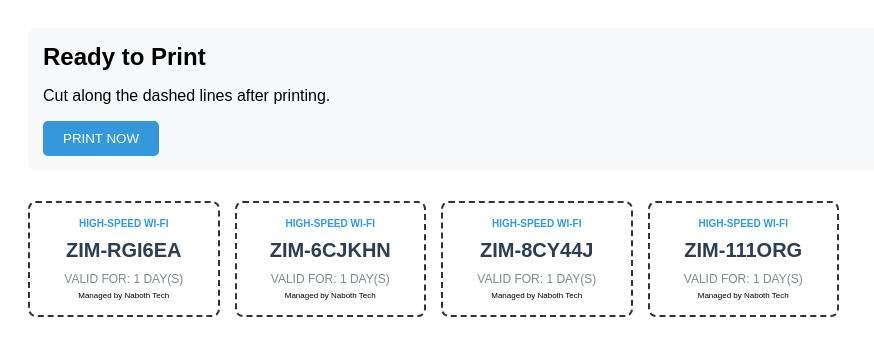
After one commit to nabothsithole/cudy-hotspot, a Flask app: page /admin/print in a window 1280 px wide. The commit adds this page. Shown: the top 356 px of the page, without its empty margins (0-874 px from the left). Run offline with Flask 3, Linux system fonts and the light colour scheme; the visitor is signed in with stand-in values (Sample User, id 1); data comes from the database, SQL or seed files in the repository.

```diff
--- a/app.py
+++ b/app.py
@@ -36,15 +36,53 @@ def admin_required(f):
         return f(*args, **kwargs)
     return decorated_function
 
+# --- HELPER: GET VOUCHER STATUS (Live Calculation) ---
+def get_live_voucher(code_or_mac, is_mac=False):
+    conn = sqlite3.connect('hotspot.db')
+    c = conn.cursor()
+    if is_mac:
+        c.execute("SELECT * FROM vouchers WHERE mac_address=? AND status='active'", (code_or_mac,))
+    else:
+        c.execute("SELECT * FROM vouchers WHERE code=?", (code_or_mac,))
+    v = c.fetchone()
+
+    if not v:
+        conn.close()
+        return None
+
+    # ID, CODE, DURATION, STATUS, CREATED, ACTIVATED, MAC, EXPIRES
+    v_id, v_code, duration, status, created, activated, v_mac, expires_str = v
+
+    # LIVE CHECK: If it's active but the time is past, mark as expired now
+    if status == 'active' and expires_str:
+        expires_at = datetime.strptime(expires_str, "%Y-%m-%d %H:%M:%S.%f")
+        if datetime.now() > expires_at:
+            c.execute("UPDATE vouchers SET status='expired' WHERE id=?", (v_id,))
+            conn.commit()
+            status = 'expired'
+
+    conn.close()
+    # Return as a dictionary for easy use
+    return {
+        "id": v_id, "code": v_code, "status": status,
+        "mac": v_mac, "expires_at": expires_str
+    }
+
 # --- ROUTES ---
 
-# 1. THE CAPTIVE PORTAL LOGIN (User View)
 @app.route('/')
 @app.route('/login')
 def login():
-    # Cudy redirects here with params: gw_id, client_mac, etc.
     mac = request.args.get('mac')
-    gw_url = request.args.get('gw_url') # The Cudy's local URL for auth
+    gw_url = request.args.get('gw_url')
+
+    # Check if this MAC already has a LIVE active voucher
+    if mac:
+        active_v = get_live_voucher(mac, is_mac=True)
+        if active_v and active_v['status'] == 'active':
+            # Already active! Skip login and reconnect them.
+            return redirect(f"{gw_url}/auth?status=success&mac={mac}&voucher={active_v['code']}")
+
     return render_template('login.html', mac=mac, gw_url=gw_url)
 
 # 2. VOUCHER VALIDATION LOGIC
@@ -54,42 +92,60 @@ def authenticate():
     mac = request.form.get('mac')
     gw_url = request.form.get('gw_url')
 
-    conn = sqlite3.connect('hotspot.db')
-    c = conn.cursor()
-    c.execute("SELECT * FROM vouchers WHERE code=?", (code,))
-    v = c.fetchone()
+    v = get_live_voucher(code)
 
     if not v:
         flash("Invalid voucher code.")
         return redirect(url_for('login', mac=mac, gw_url=gw_url))
 
-    # ID, CODE, DURATION, STATUS, CREATED, ACTIVATED, MAC, EXPIRES
-    v_id, v_code, duration, status, created, activated, v_mac, expires = v
-
-    if status == 'active' and v_mac != mac:
+    if v['status'] == 'active' and v['mac'] != mac:
         flash("Voucher is already in use by another device.")
         return redirect(url_for('login', mac=mac, gw_url=gw_url))
 
-    if status == 'expired':
+    if v['status'] == 'expired':
         flash("Voucher has expired.")
         return redirect(url_for('login', mac=mac, gw_url=gw_url))
 
     # Activate Unused Voucher
-    if status == 'unused':
+    if v['status'] == 'unused':
+        conn = sqlite3.connect('hotspot.db')
+        c = conn.cursor()
         now = datetime.now()
+        # Fetch the original duration from the DB to calculate expiry
+        c.execute("SELECT duration_days FROM vouchers WHERE id=?", (v['id'],))
+        duration = c.fetchone()[0]
         expiry = now + timedelta(days=duration)
         c.execute("UPDATE vouchers SET status='active', activated_at=?, mac_address=?, expires_at=? WHERE id=?",
-                  (now, mac, expiry, v_id))
+                  (now, mac, expiry, v['id']))
         conn.commit()
+        conn.close()
 
+    if gw_url:
+        return redirect(f"{gw_url}/auth?status=success&mac={mac}&voucher={code}")
+
+    return render_template('success.html', code=code)
+
+# API for Cudy AP to check if a user should be kicked off
+@app.route('/verify/<mac>')
+def verify_status(mac):
+    v = get_live_voucher(mac, is_mac=True)
+    if v and v['status'] == 'active':
+        return {"status": "authorized", "expires": v['expires_at']}, 200
+    return {"status": "unauthorized"}, 401
+
+# 3. PRINTABLE VOUCHERS VIEW
+@app.route('/admin/print')
+@admin_required
+def print_vouchers():
+    conn = sqlite3.connect('hotspot.db')
+    c = conn.cursor()
+    # Only show unused vouchers for printing
+    c.execute("SELECT code, duration_days FROM vouchers WHERE status='unused' ORDER BY created_at DESC")
+    unused = c.fetchall()
     conn.close()
+    return render_template('print_vouchers.html', vouchers=unused)
 
-    # WORLD-CLASS HANDSHAKE:
-    # Tell Cudy to open the gate. Usually a redirect to Cudy's auth API.
-    # Example: return redirect(f"{gw_url}/auth?mac={mac}&status=success")
-    return f"<h1>Success!</h1><p>Voucher {code} activated. You are now connected to High-Speed Wi-Fi.</p>"
-
-# 3. ADMIN LOGIN
+# 4. ADMIN LOGIN
 @app.route('/admin/login', methods=['GET', 'POST'])
 def admin_login():
     if request.method == 'POST':
--- a/templates/admin.html
+++ b/templates/admin.html
@@ -46,6 +46,11 @@
                 </div>
                 <button type="submit">GENERATE VOUCHERS</button>
             </form>
+            <div style="margin-left: auto;">
+                <a href="/admin/print" target="_blank">
+                    <button style="background: #27ae60;">PRINT UNUSED VOUCHERS</button>
+                </a>
+            </div>
         </div>
 
         <table>
--- /dev/null
+++ b/templates/print_vouchers.html
@@ -0,0 +1,43 @@
+<!DOCTYPE html>
+<html>
+<head>
+    <title>Print Vouchers - Naboth Tech</title>
+    <style>
+        body { font-family: sans-serif; padding: 20px; }
+        .voucher-grid { display: grid; grid-template-columns: repeat(auto-fill, minmax(180px, 1fr)); gap: 15px; }
+        .voucher-card {
+            border: 2px dashed #333;
+            padding: 15px;
+            text-align: center;
+            border-radius: 8px;
+            background: #fff;
+        }
+        .code { font-size: 20px; font-weight: 800; color: #2c3e50; margin: 10px 0; display: block; }
+        .duration { font-size: 12px; text-transform: uppercase; color: #7f8c8d; }
+        .brand { font-size: 10px; font-weight: bold; color: #3498db; }
+
+        @media print {
+            .no-print { display: none; }
+            body { padding: 0; }
+        }
+    </style>
+</head>
+<body>
+    <div class="no-print" style="margin-bottom: 30px; background: #f8f9fa; padding: 15px; border-radius: 8px;">
+        <h2 style="margin: 0;">Ready to Print</h2>
+        <p>Cut along the dashed lines after printing.</p>
+        <button onclick="window.print()" style="padding: 10px 20px; background: #3498db; color: white; border: none; border-radius: 5px; cursor: pointer;">PRINT NOW</button>
+    </div>
+
+    <div class="voucher-grid">
+        {% for v in vouchers %}
+        <div class="voucher-card">
+            <div class="brand">HIGH-SPEED WI-FI</div>
+            <span class="code">{{ v[0] }}</span>
+            <div class="duration">VALID FOR: {{ v[1] }} DAY(S)</div>
+            <div style="font-size: 8px; margin-top: 5px;">Managed by Naboth Tech</div>
+        </div>
+        {% endfor %}
+    </div>
+</body>
+</html>
```
Also changed, not shown: requirements.txt (added, +7 -0 lines), templates/success.html (added, +19 -0 lines), README.md (added).
